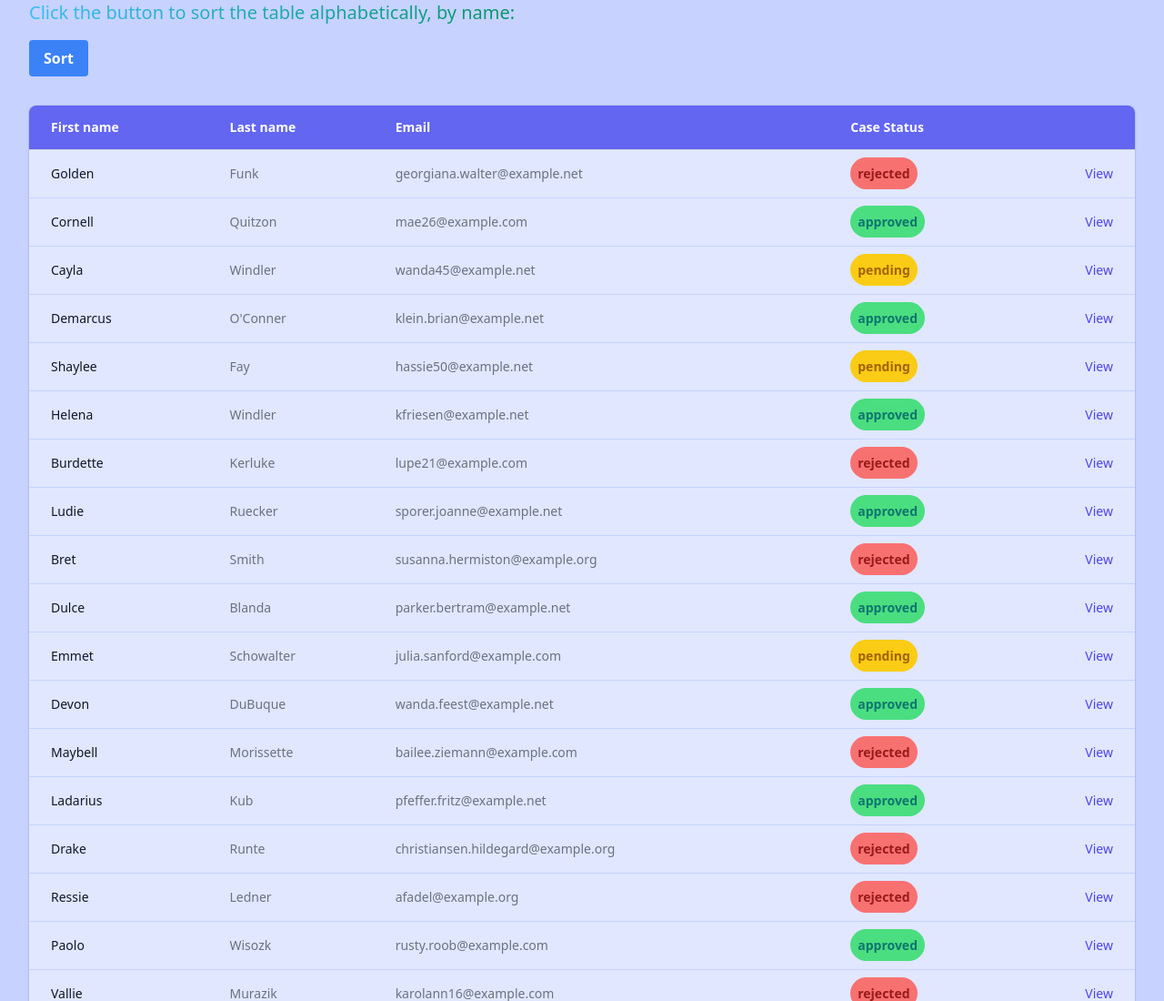
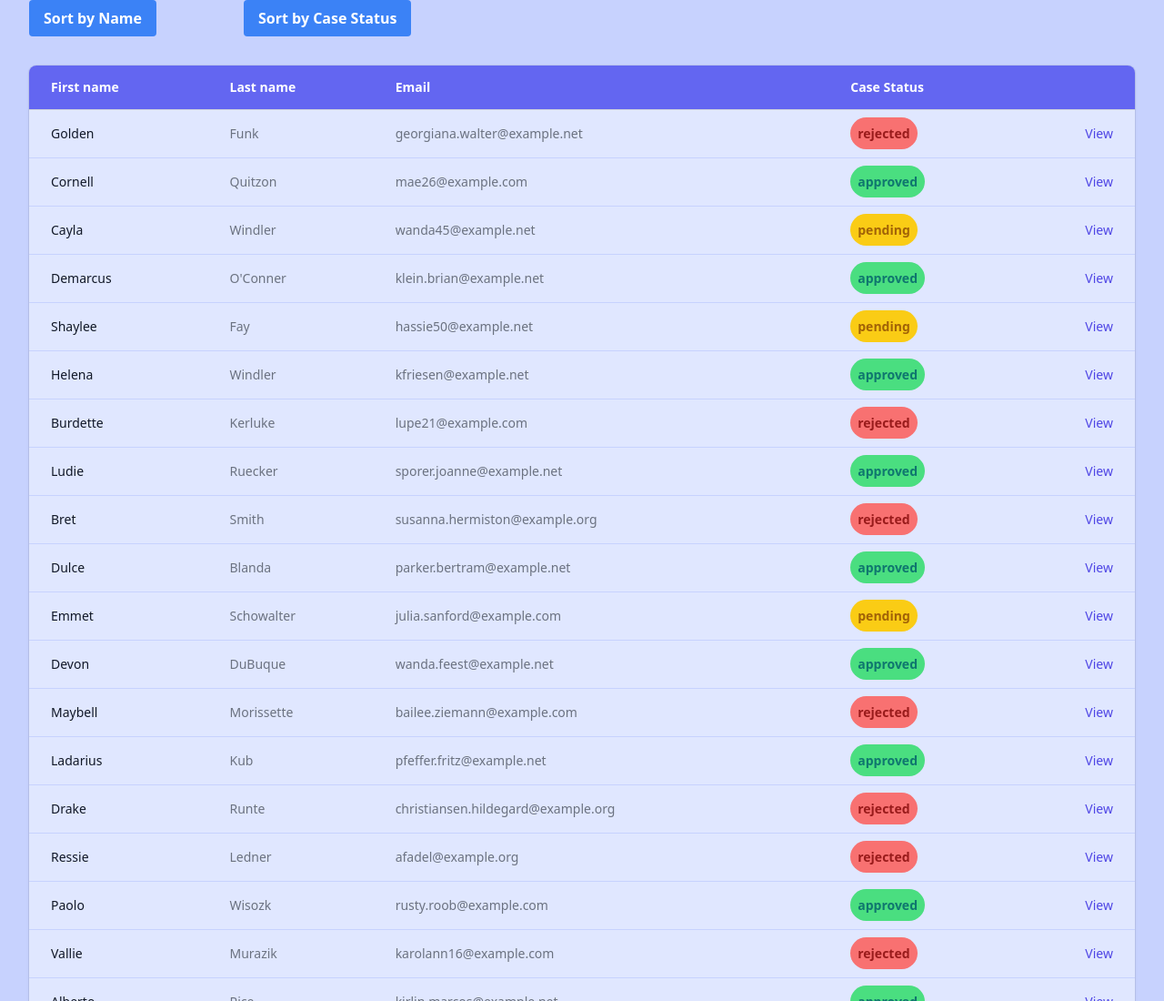
Before and after one commit to baibhav-122003/Smart-Odisha-Hackathon, a website: page public/database.html in a window 1280 px wide. Shown: the top 1100 px of the page at 91% size. Drawn offline with nearby package versions, Linux system fonts and the light colour scheme.

Commit message:
Little Changes

```diff
--- a/public/database.html
+++ b/public/database.html
@@ -12,9 +12,13 @@
 <body class="bg-indigo-200">
 
     <!-- <p>Click the button to sort the table alphabetically, by name:</p> -->
-    <h1 class="px-4 sm:px-6 lg:px-8 mb-4 text-base font-medium text-gray-900 dark:text-white md:text-lg lg:text-xl"><span class="text-transparent bg-clip-text bg-gradient-to-r to-emerald-600 from-sky-400">Click the button to sort the table alphabetically, by name:</span></h1>
-    <p><button class="mx-4 sm:mx-6 lg:mx-8 bg-blue-500 hover:bg-blue-700 text-white font-bold py-2 px-4 rounded"
-         onclick="sortTable()">Sort</button></p>
+    <!-- <h1 class="px-4 sm:px-6 lg:px-8 mb-4 text-base font-medium text-gray-900 dark:text-white md:text-lg lg:text-xl"><span class="text-transparent bg-clip-text bg-gradient-to-r to-emerald-600 from-sky-400">Click the button to sort the table alphabetically, by name:</span></h1> -->
+    <div class="flex space-x-8">
+        <p><button class="mx-4 sm:mx-6 lg:mx-8 bg-blue-500 hover:bg-blue-700 text-white font-bold py-2 px-4 rounded"
+            onclick="sortTable()">Sort by Name</button></p>
+        <p><button class="mx-4 sm:mx-6 lg:mx-8 bg-blue-500 hover:bg-blue-700 text-white font-bold py-2 px-4 rounded"
+            onclick="sortTable1()">Sort by Case Status</button></p>
+    </div>
 
 
     <div class="px-4 sm:px-6 lg:px-8">
--- a/public/databaseScript.js
+++ b/public/databaseScript.js
@@ -32,3 +32,38 @@ function sortTable() {
       }
     }
   }
+
+  function sortTable1() {
+    var table, rows, switching, i, x, y, shouldSwitch;
+    table = document.getElementById("myTable");
+    switching = true;
+    /*Make a loop that will continue until
+    no switching has been done:*/
+    while (switching) {
+      //start by saying: no switching is done:
+      switching = false;
+      rows = table.rows;
+      /*Loop through all table rows (except the
+      first, which contains table headers):*/
+      for (i = 1; i < (rows.length - 1); i++) {
+        //start by saying there should be no switching:
+        shouldSwitch = false;
+        /*Get the two elements you want to compare,
+        one from current row and one from the next:*/
+        x = rows[i].getElementsByTagName("TD")[3];
+        y = rows[i + 1].getElementsByTagName("TD")[3];
+        //check if the two rows should switch place:
+        if (x.innerHTML.toLowerCase() > y.innerHTML.toLowerCase()) {
+          //if so, mark as a switch and break the loop:
+          shouldSwitch = true;
+          break;
+        }
+      }
+      if (shouldSwitch) {
+        /*If a switch has been marked, make the switch
+        and mark that a switch has been done:*/
+        rows[i].parentNode.insertBefore(rows[i + 1], rows[i]);
+        switching = true;
+      }
+    }
+  }
```
Also changed, not shown: public/images/farmer.jpg (added), public/main.css.
